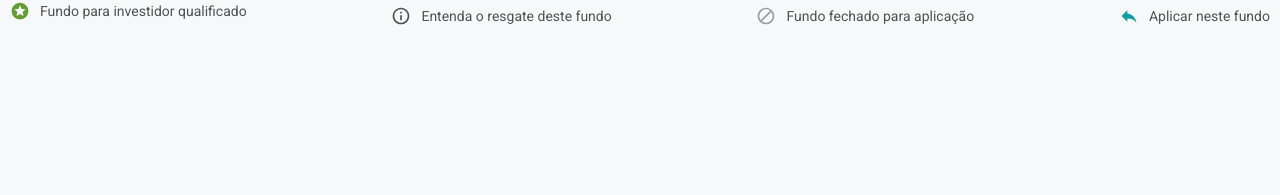
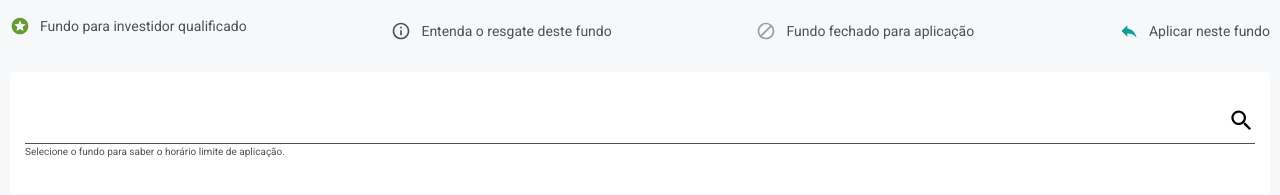
Before and after one commit to frassaolucas/orama-investment-fund-page, a React (Create React App) app: page / in a window 1280 px wide. Shown: the part 403-598 px from the top of the page. Built offline with nearby package versions, Linux system fonts and the light colour scheme.

Commit message:
created and input component and added to the page

```diff
--- /dev/null
+++ b/src/components/Input/index.tsx
@@ -0,0 +1,36 @@
+import React, { InputHTMLAttributes, useCallback, useState } from 'react';
+import { IconBaseProps } from 'react-icons';
+
+import { Container } from './styles';
+
+interface InputProps extends InputHTMLAttributes<HTMLInputElement> {
+  icon?: React.ComponentType<IconBaseProps>;
+}
+
+const Input: React.FC<InputProps> = ({ icon: Icon, children, ...rest }) => {
+  const [isFocused, setIsFocused] = useState(false);
+
+  const handleInputFocus = useCallback(() => {
+    setIsFocused(true);
+  }, []);
+
+  const handleInputBlur = useCallback(() => {
+    setIsFocused(false);
+  }, []);
+
+  return (
+    <Container isFocused={isFocused}>
+      <input onFocus={handleInputFocus} onBlur={handleInputBlur} {...rest} />
+
+      {Icon && (
+        <button type="button">
+          <Icon size={27} />
+        </button>
+      )}
+
+      <span>{children}</span>
+    </Container>
+  );
+};
+
+export default Input;
--- /dev/null
+++ b/src/components/Input/styles.ts
@@ -0,0 +1,67 @@
+import styled, { css } from 'styled-components';
+
+interface ContainerProps {
+  isFocused: boolean;
+}
+
+export const Container = styled.div<ContainerProps>`
+  position: relative;
+  display: flex;
+  flex-direction: column;
+  padding: 2.5rem 1.5rem 3.5rem;
+
+  input {
+    width: 100%;
+
+    border-top: 0;
+    border-left: 0;
+    border-right: 0;
+    border-bottom: 1px solid var(--color-gray);
+    padding: 1.5rem 0;
+
+    transition: border-color 0.4s;
+
+    /* remove x from inptu search in IE */
+    &[type='search']::-ms-clear {
+      display: none;
+      width: 0;
+      height: 0;
+    }
+    &[type='search']::-ms-reveal {
+      display: none;
+      width: 0;
+      height: 0;
+    }
+
+    /* remove x from inptu search in chrome */
+    &[type='search']::-webkit-search-decoration,
+    &[type='search']::-webkit-search-cancel-button,
+    &[type='search']::-webkit-search-results-button,
+    &[type='search']::-webkit-search-results-decoration {
+      display: none;
+    }
+
+    ${props =>
+      props.isFocused &&
+      css`
+        border-color: var(--color-secondary);
+      `}
+  }
+
+  svg {
+    position: absolute;
+    top: 3.5rem;
+    right: 1.5rem;
+    transition: color 0.4s;
+
+    ${props =>
+      props.isFocused &&
+      css`
+        color: var(--color-secondary);
+      `};
+  }
+
+  span {
+    font-size: 1rem;
+  }
+`;
--- a/src/pages/Investments/index.tsx
+++ b/src/pages/Investments/index.tsx
@@ -4,14 +4,16 @@ import {
   MdInfoOutline,
   MdDoNotDisturbAlt,
   MdReply,
+  MdSearch,
 } from 'react-icons/md';
 
-import BannerImg from '../../assets/banner.jpg';
+import BannerImg from '../../assets/images/banner.jpg';
 
 import Banner from '../../components/Banner';
+import Input from '../../components/Input';
 
 import { colors } from '../../styles/global';
-import { Container, BannerContent, Legends } from './styles';
+import { Container, BannerContent, Legends, Search } from './styles';
 
 const Investments: React.FC = () => {
   return (
@@ -48,6 +50,12 @@ const Investments: React.FC = () => {
           </li>
         </ul>
       </Legends>
+
+      <Search>
+        <Input type="search" icon={MdSearch}>
+          Selecione o fundo para saber o horário limite de aplicação.
+        </Input>
+      </Search>
     </Container>
   );
 };
--- a/src/pages/Investments/styles.ts
+++ b/src/pages/Investments/styles.ts
@@ -1,4 +1,8 @@
 import styled from 'styled-components';
+
+const Content = styled.div`
+  margin: 3rem 1rem;
+`;
 
 export const Container = styled.div``;
 
@@ -32,10 +36,11 @@ export const BannerContent = styled.div`
   }
 `;
 
-export const Legends = styled.div`
+export const Legends = styled(Content)`
   margin: 3rem 1rem;
 
   p {
+    margin-bottom: 1.5rem;
     font-weight: 700;
     text-transform: uppercase;
   }
@@ -63,3 +68,8 @@ export const Legends = styled.div`
     margin-right: 1rem;
   }
 `;
+
+export const Search = styled(Content)`
+  background: #fff;
+  border-radius: 3px;
+`;
```
